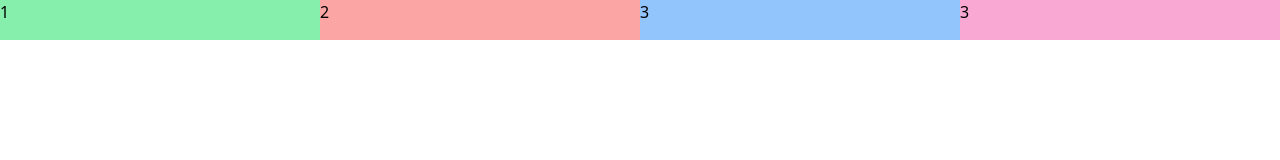
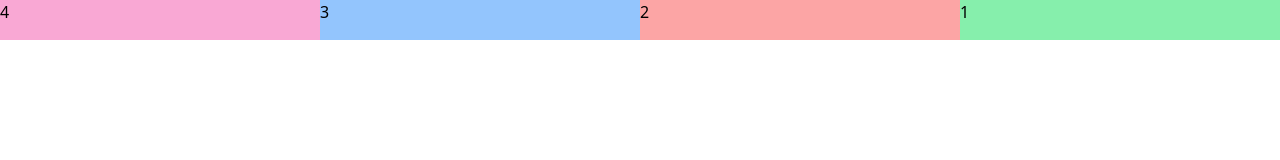
Before and after one commit to ferdous-mahmud/tailwind-practice, a website: page src/index.html in a window 1280 px wide. Drawn offline with Linux system fonts and the light colour scheme.

Commit message:
flex grow shring & order added

```diff
--- a/src/index.html
+++ b/src/index.html
@@ -6,11 +6,11 @@
     <link href="/dist/output.css" rel="stylesheet" />
   </head>
   <body>
-    <div class="bg-yellow-300 flex w-auto flex-wrap">
-      <div class="bg-green-300 h-10 w-80 mx-auto">1</div>
-      <div class="bg-red-300 h-10 w-80 mx-auto">2</div>
-      <div class="bg-blue-300 h-10 w-80 mx-auto">3</div>
-      <div class="bg-pink-300 h-10 w-80 mx-auto">3</div>
+    <div class="bg-yellow-300 flex w-auto">
+      <div class="bg-green-300 flex-auto h-10 w-80 mx-auto order-4">1</div>
+      <div class="bg-red-300 flex-auto h-10 w-80 mx-auto order-3">2</div>
+      <div class="bg-blue-300 flex-auto h-10 w-80 mx-auto order-2">3</div>
+      <div class="bg-pink-300 flex-auto h-10 w-80 mx-auto order-1">4</div>
     </div>
   </body>
 </html>
```
Also changed, not shown: dist/output.css.
